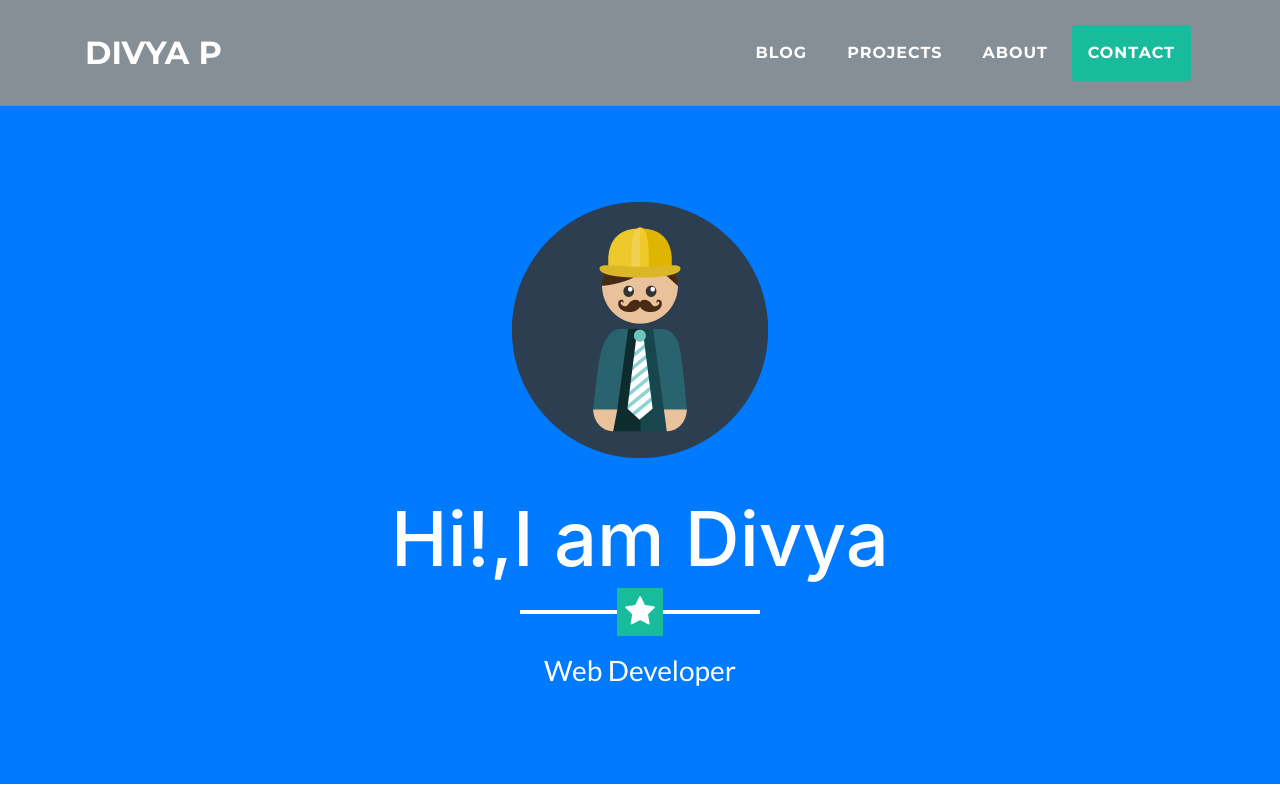
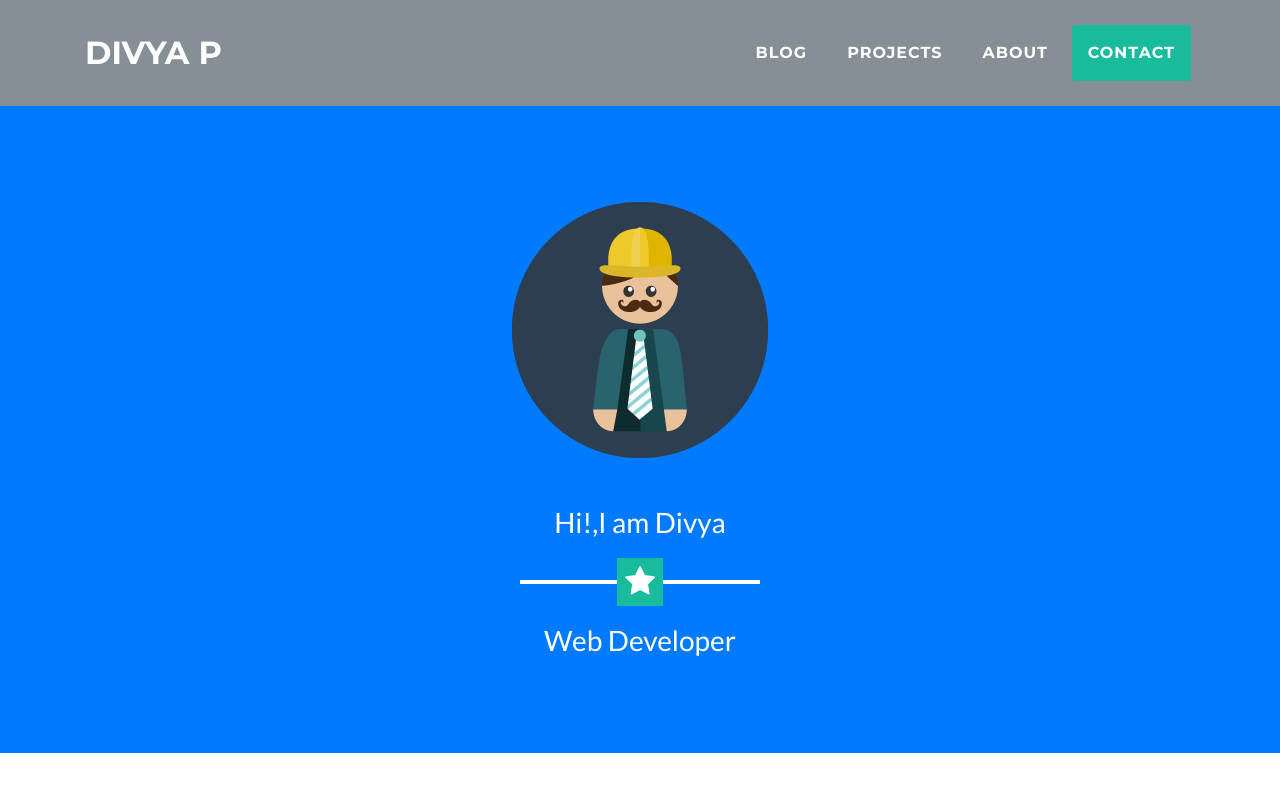
Before and after one commit to DivyaPothu/blogrepo, a website with bundled scripts: page index.html in a window 1280 px wide. Shown: the top 800 px of the page. Built offline with nearby package versions, Linux system fonts and the light colour scheme.

Commit message:
Update index.html

```diff
--- a/index.html
+++ b/index.html
@@ -60,7 +60,7 @@
       <div class="container">
         <img class="img-fluid mb-5 d-block mx-auto" src="img/profile.png" alt="">
        <!--  <h1 class="text-uppercase mb-0">Hi!,I am Divya</h1> -->
-         <h1>Hi!,I am Divya</h1>
+         <h2>Hi!,I am Divya</h2>
         <hr class="star-light">
         <h2 class="font-weight-light mb-0">Web Developer</h2>
       </div>
```
